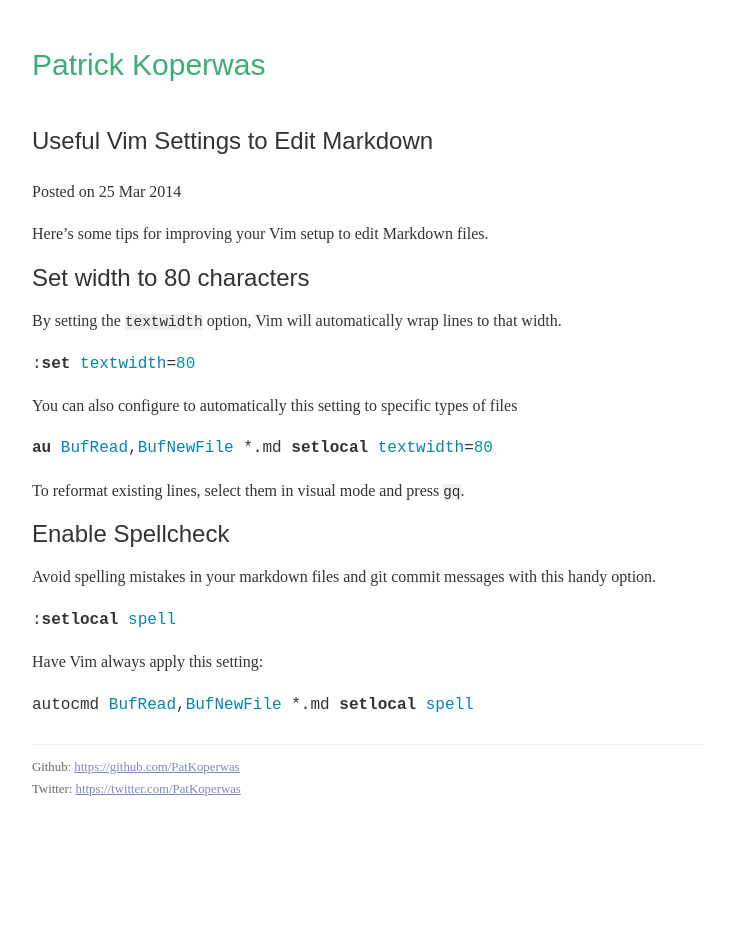
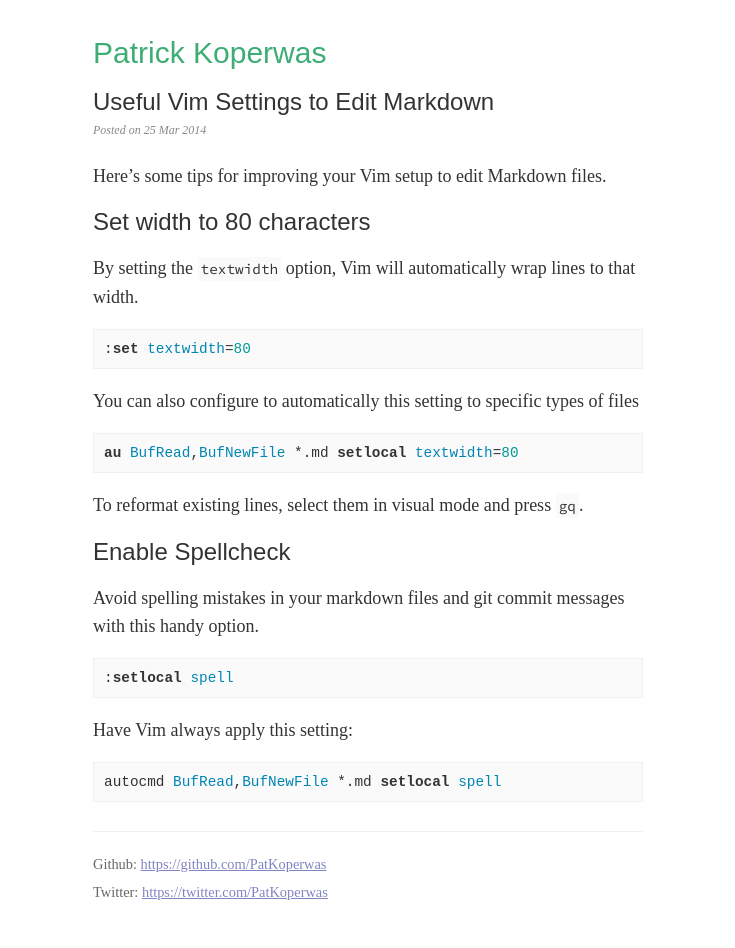
Before and after one commit to mildlyinternet/mildlyinternet.github.io, a Jekyll site: the page built from _posts/2014-03-25-vim-settings-to-edit-markdown.md, in a window 1280 px wide. Shown: the whole page, without its empty margins (272-1007 px from the left). Built offline with Jekyll 4.4.1, drawn with Linux system fonts in a browser that asks for light colours; some web fonts are replaced; Markdown is read by kramdown in place of the engine named in the settings.

```diff
--- a/_layouts/default.html
+++ b/_layouts/default.html
@@ -12,7 +12,6 @@
    <link rel="stylesheet" href="/css/screen.css" type="text/css" media="screen, projection" />
 
    <!-- Google Web Fonts -->
-   <link href='http://fonts.googleapis.com/css?family=Vollkorn:400,400italic' rel='stylesheet' type='text/css'>
    <link href='http://fonts.googleapis.com/css?family=Droid+Serif:400,700,400italic' rel='stylesheet' type='text/css'>
    <link href='http://fonts.googleapis.com/css?family=Source+Code+Pro:400,700' rel='stylesheet' type='text/css'>
 </head>
--- a/css/screen.css
+++ b/css/screen.css
@@ -1,3 +1,9 @@
+*, *:before, *:after {
+  -webkit-box-sizing: border-box;
+     -moz-box-sizing: border-box;
+          box-sizing: border-box;
+ }
+
 * {
   margin: 0;
   padding: 0;
@@ -9,7 +15,9 @@ html, body {
 
 body {
   background-color: white;
-  font: 16px 'Volkforn', serif;
+  font-family: "Droid Serif", serif;
+  font-size: 18px;
+  line-height: 28px;
   color: #333332;
 }
 
@@ -18,12 +26,8 @@ h1, h2, h3, h4, h5, h6 {
   font: 24px 'PT Sans', sans-serif;
 }
 
-h1 {
-  margin-bottom: 1em;
-}
-
 p {
-  margin: 1em 0;
+  margin: 18px 0;
 }
 
 a {
@@ -40,16 +44,16 @@ a:visited {
 
 ul.posts {
   list-style-type: none;
-  margin-bottom: 2em;
+  margin-bottom: 18px;
 }
 
 ul.posts li {
-  line-height: 1.75em;
+  line-height: 28px;
 }
 
 ul.posts span {
   color: #aaa;
-  font-family: Monaco, "Courier New", monospace;
+  font-family: "Source Code Pro", Monaco, monospace;
   font-size: 80%;
 }
 
@@ -58,15 +62,14 @@ ul.posts span {
 }
 
 .site {
-  max-width: 42em;
-  margin: 3em auto 2em auto;
-  line-height: 1.65;
+  max-width: 550px;
+  margin: 36px auto;
 }
 
 .title {
   color: #a00;
   font-weight: bold;
-  margin-bottom: 1.5em;
+  margin-bottom: 18px;
   font: 30px 'PT Sans', sans-serif;
 }
 
@@ -92,23 +95,22 @@ ul.posts span {
   color: #8085C1;
 }
 
-#post ul,
-#post ol {
-  margin-left: 1.35em;
-}
-
-#post .date {
+.post .date {
   font-size: 12px;
   font-style: italic;
   color: #888;
 }
 
-#post pre {
+.post pre {
+  background-color: #fafafa;
+  border: 1px solid #f0f0f0;
   font-size: 80%;
-  padding: 5px 0;
+  padding: 5px 10px;
 }
 
 p > code {
-  background-color: #eee;
-  font-size: 90%;
+  background-color: #fafafa;
+  padding: 3px;
+  font-family: "Source Code Pro", monaco, monospace;
+  font-size: 80%;
 }
```
Also changed, not shown: _posts/2014-12-05-skip-the-product-roadmap.md (added, +20 -0 lines).
